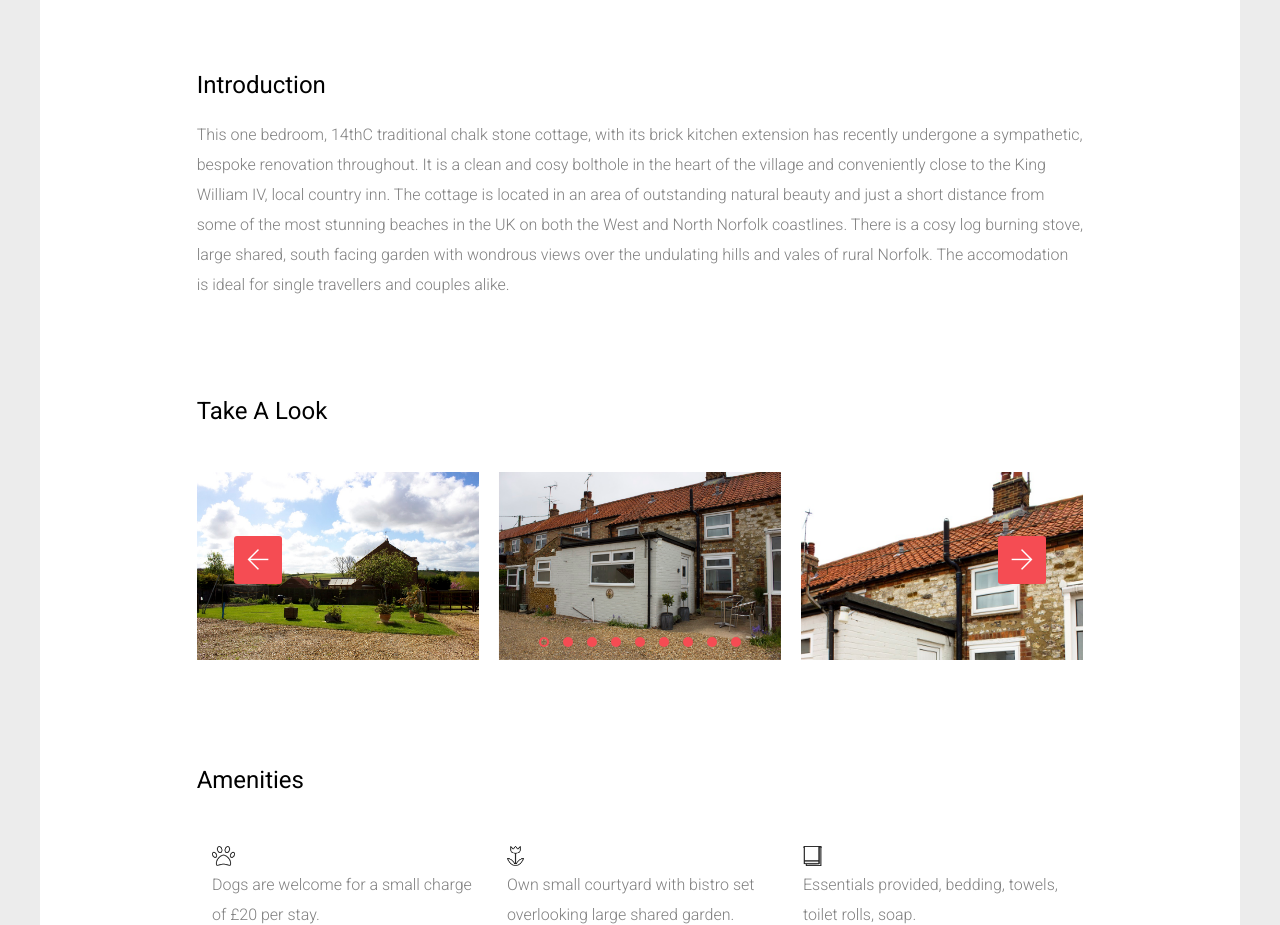
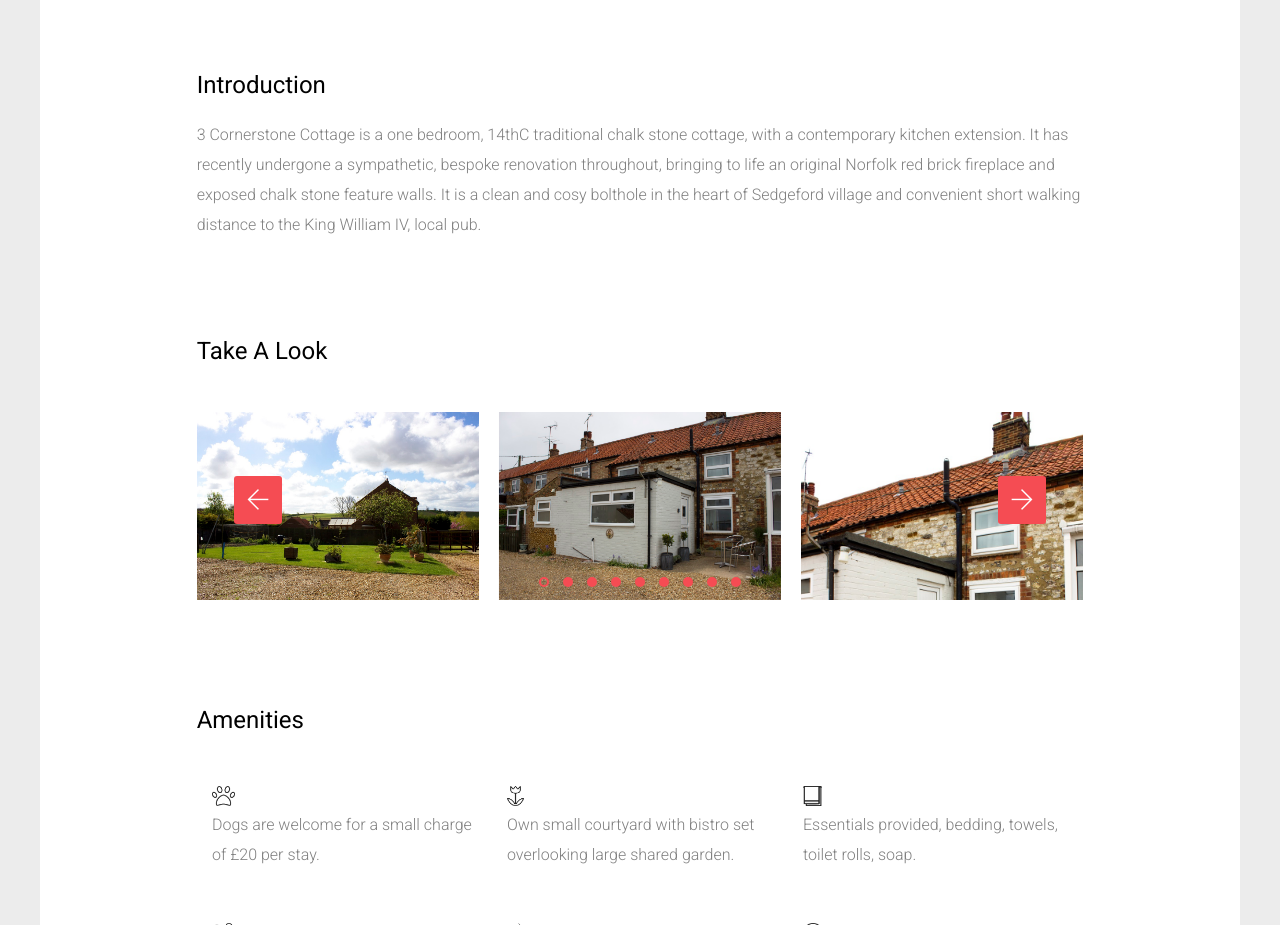
Before and after one commit to F4-4/yesderri.github.io, a plain HTML site: page cornerstone.html in a window 1280 px wide. Shown: the part 940-1865 px from the top of the page. Drawn offline with Linux system fonts and the light colour scheme; files whose address does not match are found by name.

Commit message:
description update

```diff
--- a/cornerstone.html
+++ b/cornerstone.html
@@ -105,10 +105,10 @@
 			<div class="row">
 				<div class="col-md-10 col-md-offset-1 text-left gtco-heading animate-box">
 					<h3>Introduction</h3>
-					<p><font size="3">This one bedroom, 14thC traditional chalk stone cottage, with its brick kitchen extension has recently undergone a sympathetic, bespoke renovation throughout.
-					It is a clean and cosy bolthole in the heart of the village and conveniently close to the King William IV, local country inn. The cottage is located in an area of outstanding
-					natural beauty and just a short distance from some of the most stunning beaches in the UK on both the West and North Norfolk coastlines. There is a cosy log burning
-					stove, large shared, south facing garden with wondrous views over the undulating hills and vales of rural Norfolk. The accomodation is ideal for single travellers and couples alike.
+					<p><font size="3">3 Cornerstone Cottage is a one bedroom, 14thC traditional chalk stone cottage, with a contemporary kitchen extension.
+					It has recently undergone a sympathetic, bespoke renovation throughout, bringing to life an original Norfolk red brick fireplace and
+					exposed chalk stone feature walls. It is a clean and cosy bolthole in the heart of Sedgeford village and convenient short walking distance
+					to the King William IV, local pub.
 					</font></p>
 				</div>
 			</div>
```
